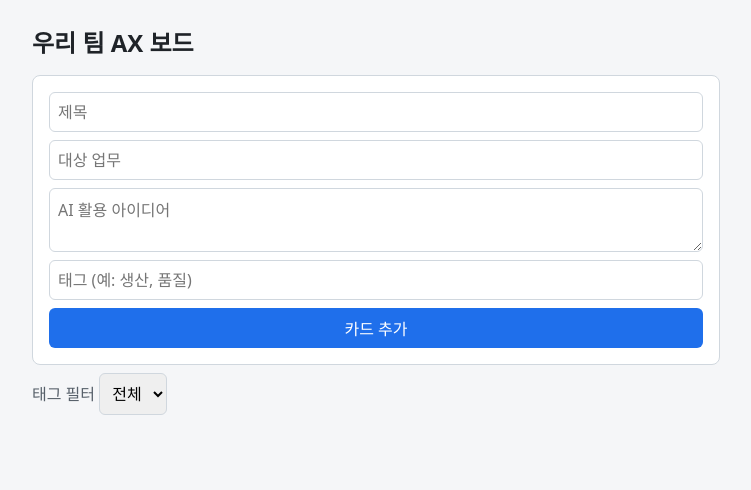
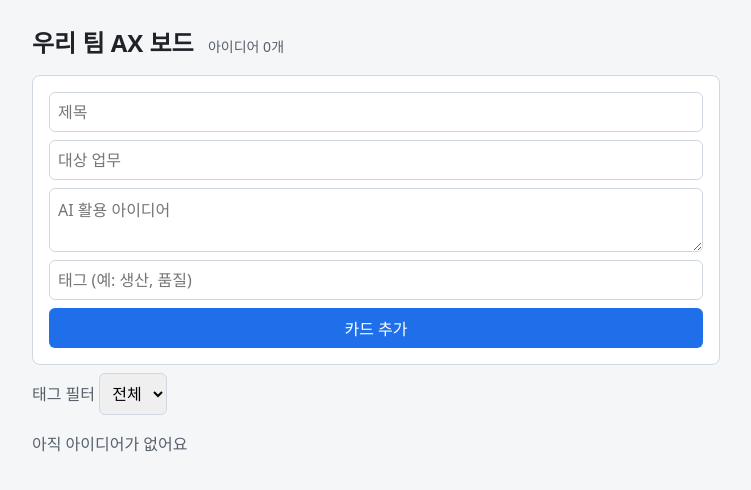
Before and after one commit to mungn0603-code/ax-board-practice, a React (Vite) app: page / in a window 1280 px wide. Shown: the top 490 px of the page, without its empty margins (264-1015 px from the left). Built offline with nearby package versions, Linux system fonts and the light colour scheme.

Commit message:
feat: 아이디어 개수 표시와 빈 목록 안내

```diff
--- a/src/App.jsx
+++ b/src/App.jsx
@@ -55,7 +55,9 @@ export default function App() {
 
   return (
     <main className="board">
-      <h1>우리 팀 AX 보드</h1>
+      <h1>
+        우리 팀 AX 보드 <span className="count">아이디어 {ideas.length}개</span>
+      </h1>
 
       <form className="card-form" onSubmit={addIdea}>
         <input aria-label="제목" placeholder="제목" value={title} onChange={(e) => setTitle(e.target.value)} />
@@ -76,6 +78,8 @@ export default function App() {
         </select>
       </label>
 
+      {ideas.length === 0 && <p className="empty">아직 아이디어가 없어요</p>}
+
       <ul className="card-list">
         {visible.map((item) => (
           <li key={item.id} className="card">
--- a/src/index.css
+++ b/src/index.css
@@ -14,3 +14,5 @@ button { font: inherit; padding: 8px 12px; border: 0; border-radius: 6px; backgr
 .task { color: #57606a; margin: 0 0 8px; }
 .filter { display: block; margin: 8px 0; color: #57606a; }
 .tag { font-size: 13px; color: #1f6feb; font-weight: normal; }
+.count { font-size: 14px; color: #57606a; font-weight: normal; margin-left: 8px; }
+.empty { color: #57606a; }
```
